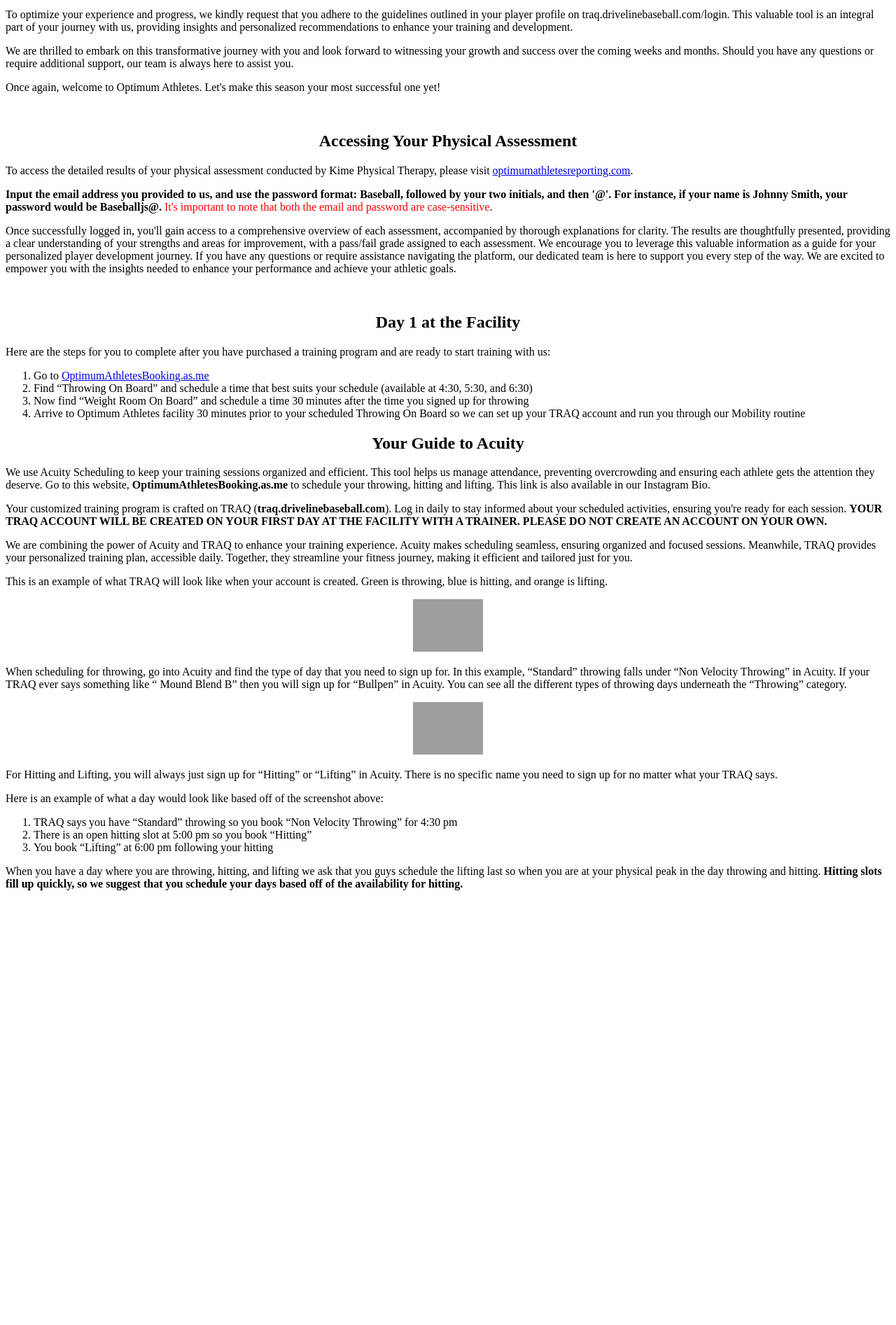
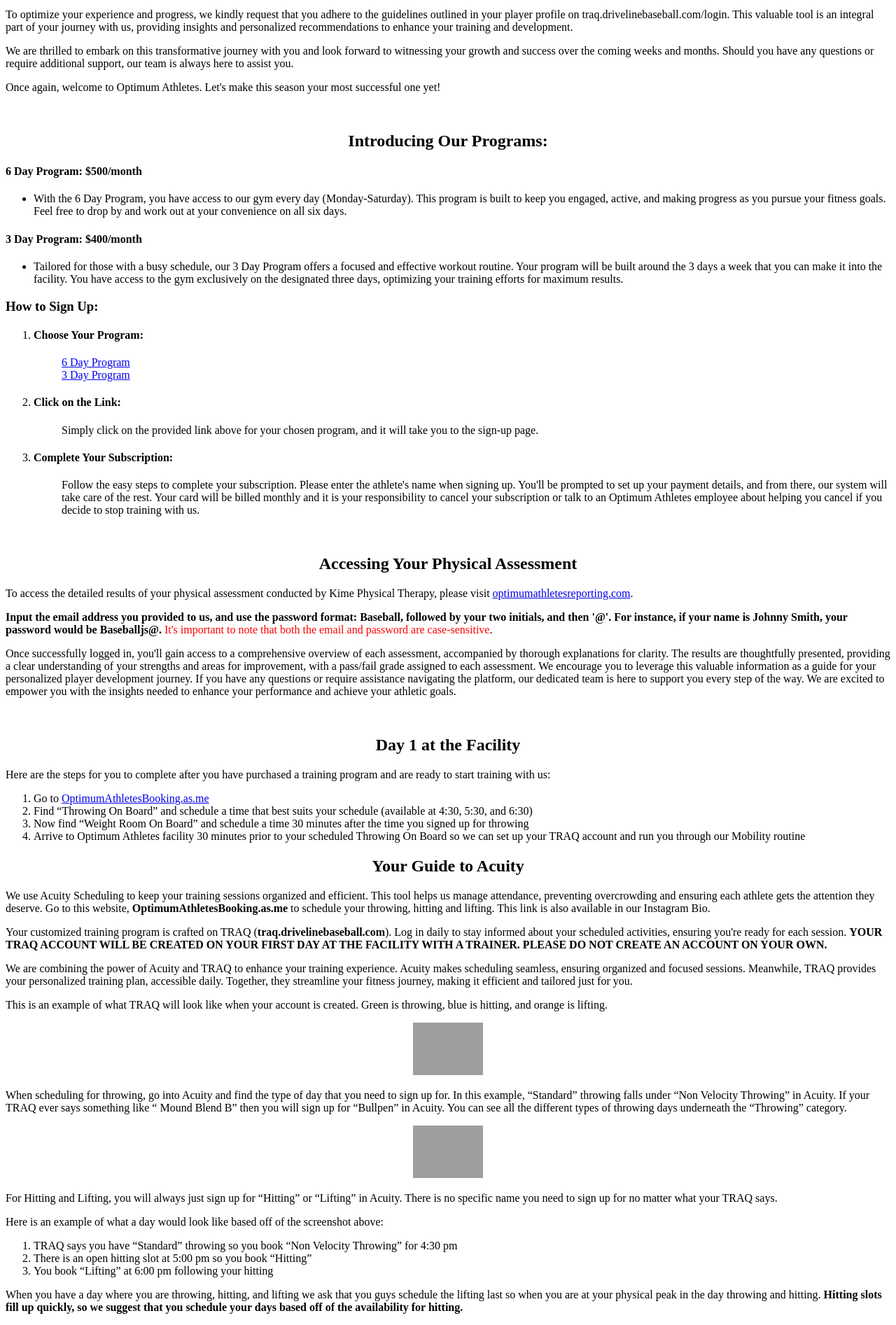
Before and after one commit to anthonypiegaro/OA-Reporting-Backend, a Django app: template users/templates/intro_email.html in a window 1280 px wide. Shown: the part 246-2139 px from the top of the page at 70% size. Before the commit the page ends 1518 px from the top, so only its background shows below. Run offline with Django 4.2, Linux system fonts and the light colour scheme; the template is opened without the code that fills it, so the values that code supplies are empty; parts of the project's set-up code (start-up, migrations or seed data) failed here and were passed over; grey boxes are pictures that could not be loaded.

Commit message:
Update email template

```diff
--- a/users/templates/intro_email.html
+++ b/users/templates/intro_email.html
@@ -13,6 +13,38 @@
         <p>To optimize your experience and progress, we kindly request that you adhere to the guidelines outlined in your player profile on traq.drivelinebaseball.com/login. This valuable tool is an integral part of your journey with us, providing insights and personalized recommendations to enhance your training and development.</p>
         <p>We are thrilled to embark on this transformative journey with you and look forward to witnessing your growth and success over the coming weeks and months. Should you have any questions or require additional support, our team is always here to assist you.</p>
         <p>Once again, welcome to Optimum Athletes. Let's make this season your most successful one yet!</p>
+    </div>
+    <br>
+    <div>
+        <h2 style="text-align: center;">Introducing Our Programs:</h2>
+        <h4>6 Day Program: $500/month</h3>
+        <ul>
+            <li>With the 6 Day Program, you have access to our gym every day (Monday-Saturday). This program is built to keep you engaged, active, and making progress as you pursue your fitness goals. Feel free to drop by and work out at your convenience on all six days.</li>
+        </ul>
+        <h4>3 Day Program: $400/month</h3>
+        <ul>
+            <li>Tailored for those with a busy schedule, our 3 Day Program offers a focused and effective workout routine. Your program will be built around the 3 days a week that you can make it into the facility. You have access to the gym exclusively on the designated three days, optimizing your training efforts for maximum results.</li>
+        </ul>
+        <h3>How to Sign Up:</h3>
+        <ol>
+            <li>
+                <h4>Choose Your Program:</h4>
+                <ul>
+                    <a href="https://app.acuityscheduling.com/catalog.php?owner=17750868&action=addCart&clear=1&id=1466943" target="_blank">6 Day Program</a>
+                </ul>
+                <ul>
+                    <a href="https://app.acuityscheduling.com/catalog.php?owner=17750868&action=addCart&clear=1&id=1468007" target="_blank">3 Day Program</a>
+                </ul>
+            </li>
+            <li>
+                <h4>Click on the Link:</h4>
+                <ul>Simply click on the provided link above for your chosen program, and it will take you to the sign-up page.</ul>
+            </li>
+            <li>
+                <h4>Complete Your Subscription:</h4>
+                <ul>Follow the easy steps to complete your subscription. Please enter the athlete's name when signing up. You'll be prompted to set up your payment details, and from there, our system will take care of the rest. Your card will be billed monthly and it is your responsibility to cancel your subscription or talk to an Optimum Athletes employee about helping you cancel if you decide to stop training with us.</ul>
+            </li>
+        </ol>
     </div>
     <br>
     <div>
```
